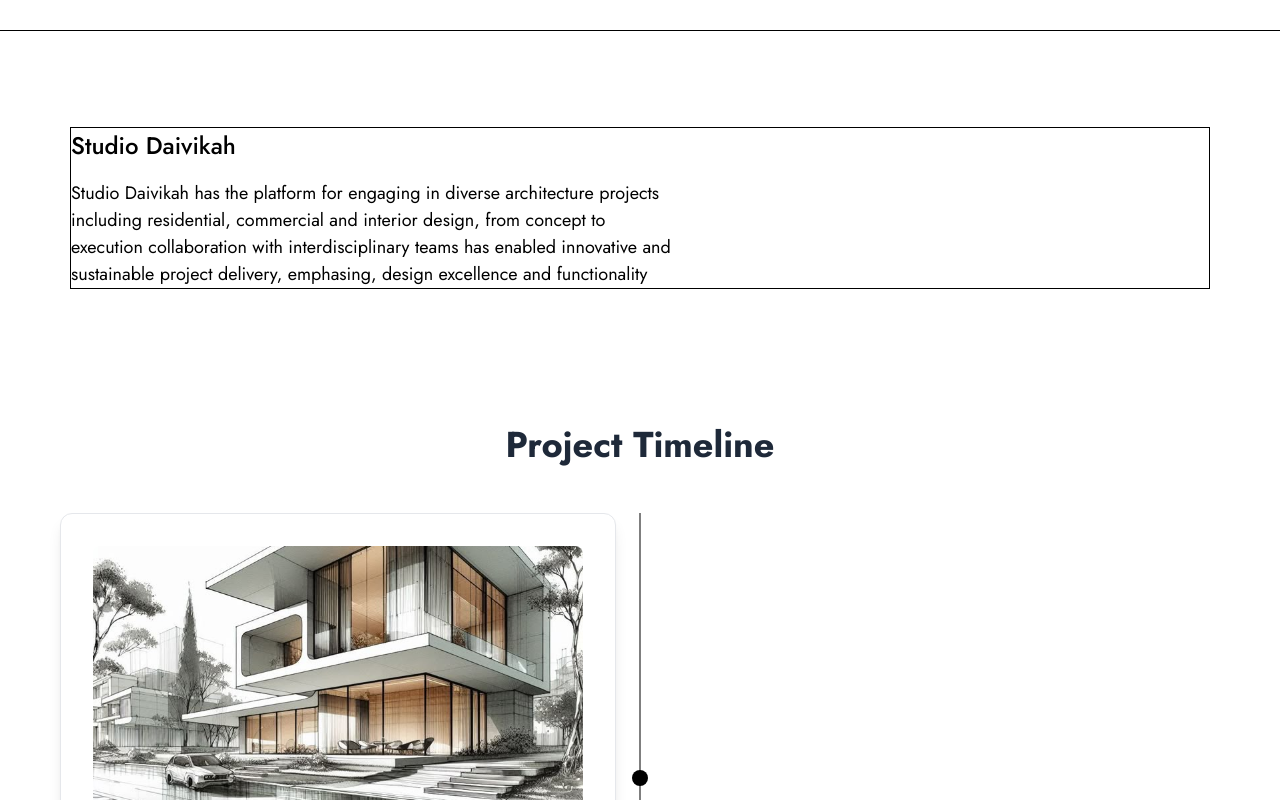
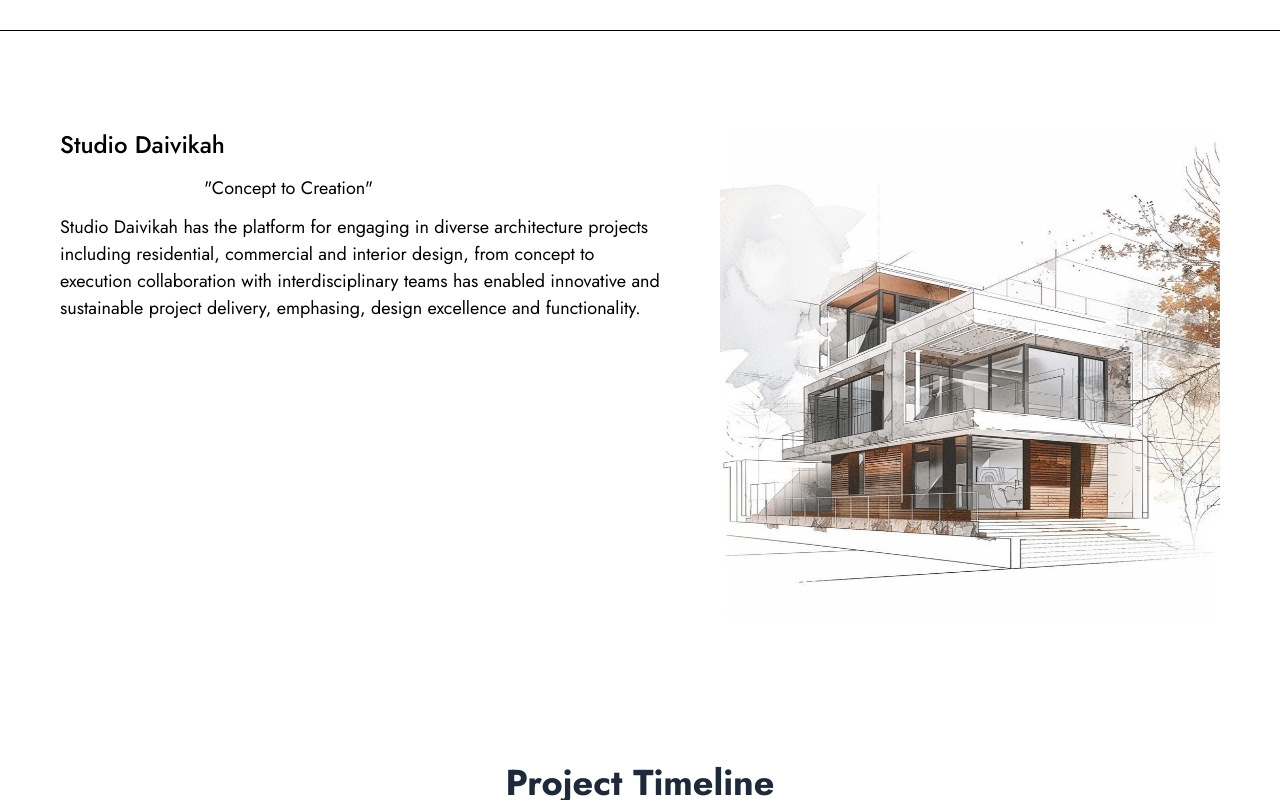
Before and after one commit to studiodaivikah/portfolio, a Next.js app: page /about in a window 1280 px wide. Shown: the part 580-1380 px from the top of the page. Built offline with nearby package versions, Linux system fonts and the light colour scheme.

Commit message:
add showcase

```diff
--- a/app/about/page.tsx
+++ b/app/about/page.tsx
@@ -1,7 +1,9 @@
 import Footer from "@/components/footer/footer";
 import MainFooter from "@/components/footer/mainfooter";
-import Timeline from "@/components/ui/timeline";
+import Timeline from "@/components/about/timeline";
 import React from "react";
+import Image from "next/image";
+import Showcase from "@/components/about/showcase";
 
 const page = () => {
   return (
@@ -11,17 +13,26 @@ const page = () => {
           ABOUT
         </p>
       </div>
-      <div className="flex-start flex-col border max-w-[1140px] gap-y-4 w-full">
-        <p className="text-[24px] text-black font-medium">Studio Daivikah</p>
-        <p className="text-[18px] max-w-[600px] w-full text-black font-normal">
-          Studio Daivikah has the platform for engaging in diverse architecture
-          projects including residential, commercial and interior design, from
-          concept to execution collaboration with interdisciplinary teams has
-          enabled innovative and sustainable project delivery, emphasing, design
-          excellence and functionality
-        </p>
+      <div className="flex flex-col md:flex-row md:justify-between max-w-[1240px] w-full px-10">
+        <div className="flex-start flex-col gap-y-3">
+          <p className="text-[24px] text-black font-medium">Studio Daivikah</p>
+          <p className="text-[18px] ml-24 sm:ml-32 lg:ml-36 text-black font-normal">
+            &quot;Concept to Creation&quot;
+          </p>
+          <p className="text-[18px] max-w-[600px] w-full text-black font-normal">
+            Studio Daivikah has the platform for engaging in diverse
+            architecture projects including residential, commercial and interior
+            design, from concept to execution collaboration with
+            interdisciplinary teams has enabled innovative and sustainable
+            project delivery, emphasing, design excellence and functionality.
+          </p>
+        </div>
+        <div className="relative md:size-[400px] lg:size-[500px] aspect-square">
+          <Image alt="pic1" src={"/images/abt_pic_1.jpg"} fill />
+        </div>
       </div>
       <Timeline />
+      <Showcase />
       <MainFooter />
       <Footer />
     </section>
--- /dev/null
+++ b/components/about/showcase.tsx
@@ -0,0 +1,28 @@
+import React from "react";
+
+const showcase_images = [
+  { id: 1, src: "" },
+  { id: 2, src: "" },
+  { id: 3, src: "" },
+  { id: 4, src: "" },
+  { id: 5, src: "" },
+  { id: 6, src: "" },
+];
+
+const Showcase = () => {
+  return (
+    <main className="max-w-[1240px] w-full px-10 flex-start flex-col gap-y-5">
+      <div className="flex-start flex-col">
+        <h1 className="text-[140px] font-bold text-black">SHOWCASE</h1>
+        <p className="text-[24px] text-black font-normal">
+          Architecting Dreams, Building Reality.
+        </p>
+      </div>
+      <div className="w-full grid grid-cols-3 mt-8 gap-y-6">
+        {showcase_images.map((v) => <div key={v.id} className="size-[360px] border border-slate-400"></div>)}
+      </div>
+    </main>
+  );
+};
+
+export default Showcase;
```
Also changed, not shown: components/about/timeline.tsx (renamed from components/ui/timeline.tsx), public/images/abt_pic_1.jpg (added).
